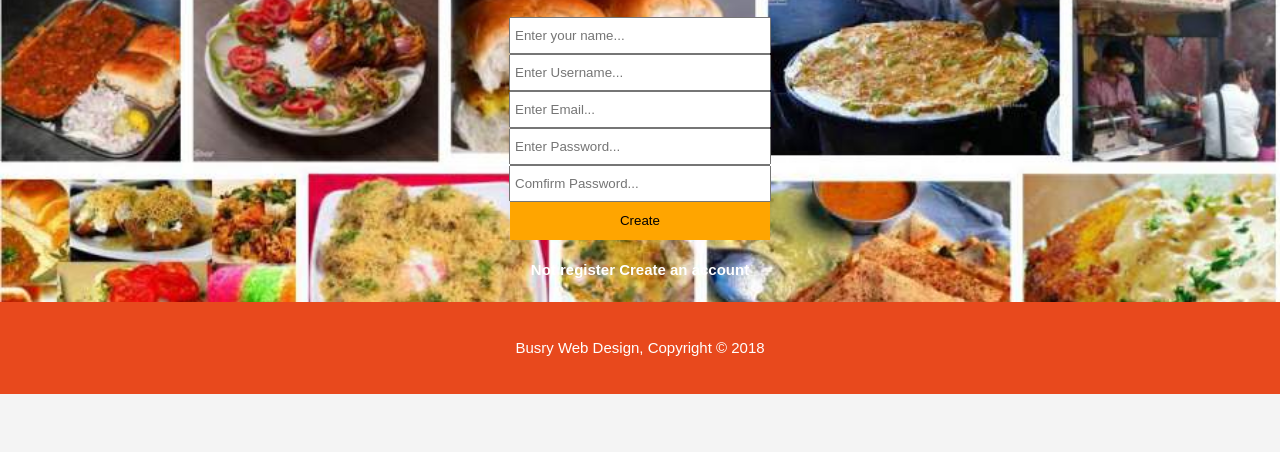
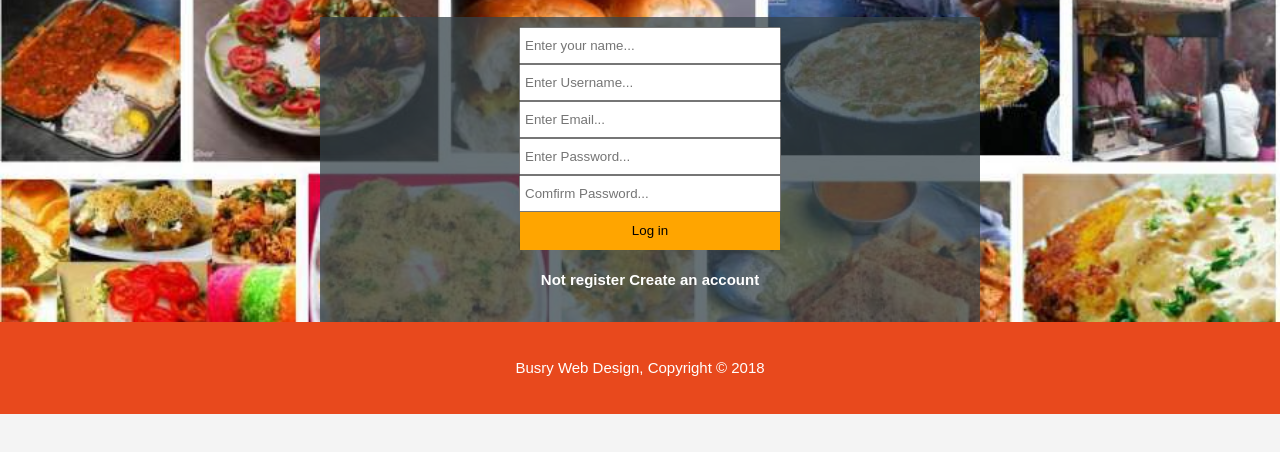
Before and after one commit to Busry/fastFoodFast, a plain HTML site: page UI/create.html in a window 1280 px wide. Shown: the part 348-800 px from the top of the page. Drawn offline with Linux system fonts and the light colour scheme.

Commit message:
learning

```diff
--- a/UI/create.html
+++ b/UI/create.html
@@ -4,7 +4,7 @@
         <meta charset="utf-8">
         <meta name="viewport" content="width=device-width">
         <meta name="author" content="Busry">
-        <title>welcome | Andela fast food </title>
+        <title>learn html | welcome</title>
         <link rel="stylesheet" href="../css/style.css">
     </head>
     <body>
@@ -40,11 +40,9 @@
                         <input type="password" placeholder="Enter Password..."/><br/>
                         <input type="password" placeholder="Comfirm Password..."/><br/>
                         <button type="submit" class="button_1">
-                            Create
+                            Log in
                         </button>
-                        <h4>
-                            Not register Create an account
-                        </h4>
+                         <h4>Not register Create an account</h4>
                     </form>
 
                 </div>
--- a/css/style.css
+++ b/css/style.css
@@ -115,17 +115,16 @@ header a:hover{
     width: 100%;
    align-content: center;
 }
-containerone form{
+.containerone form{
     padding: 10px;
     margin: 0 25% 0 25%; ;
-    background-color: rgba(53, 66, 72, 0.8);
+    background-color: rgba(53, 66, 72, 0.75);
     width: 50%;
     color: white;
 
 }
 .containerone{
     width: 100%;
-
     overflow: hidden;
 }
 
```
